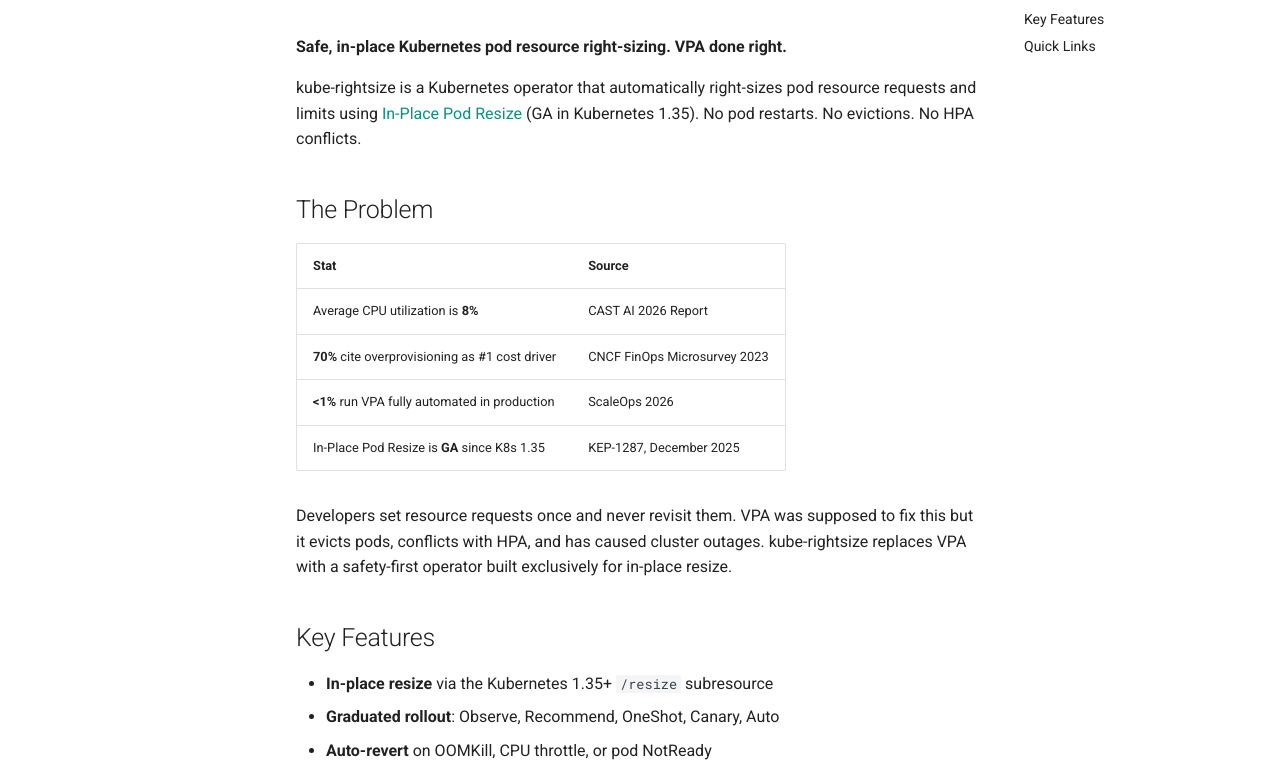
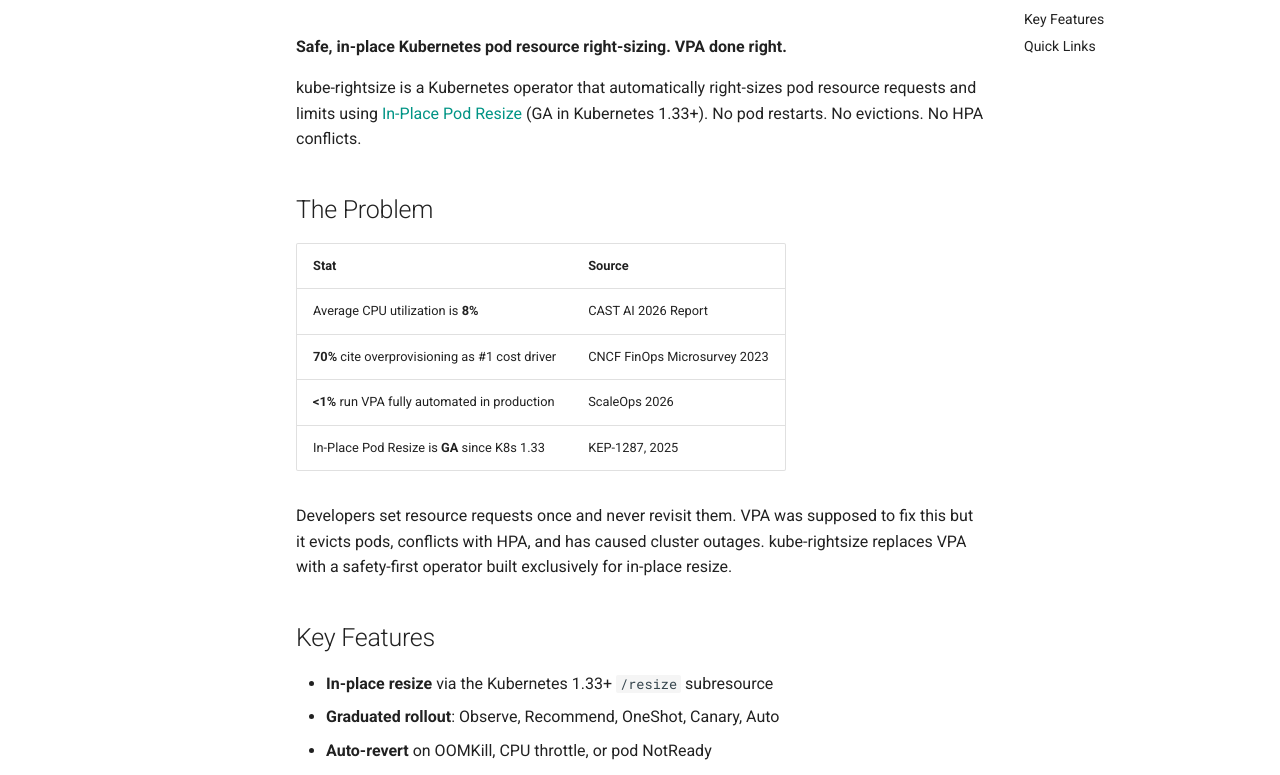
Before and after one commit to attune-io/attune, an MkDocs documentation site: the page built from docs/index.md, in a window 1280 px wide and 1400 px high. Shown: the part 194-969 px from the top of the window. Built offline with MkDocs 1.6.1 and Material for MkDocs 9.7.7, drawn with Linux system fonts in a browser that asks for light colours; comment, search, counter and statistics services are not loaded.

```diff
--- a/docs/index.md
+++ b/docs/index.md
@@ -5,7 +5,7 @@
 kube-rightsize is a Kubernetes operator that automatically right-sizes pod
 resource requests and limits using
 [In-Place Pod Resize](https://kubernetes.io/blog/2025/12/19/kubernetes-v1-35-in-place-pod-resize-ga/)
-(GA in Kubernetes 1.35). No pod restarts. No evictions. No HPA conflicts.
+(GA in Kubernetes 1.33+). No pod restarts. No evictions. No HPA conflicts.
 
 ## The Problem
 
@@ -14,7 +14,7 @@ resource requests and limits using
 | Average CPU utilization is **8%** | CAST AI 2026 Report |
 | **70%** cite overprovisioning as #1 cost driver | CNCF FinOps Microsurvey 2023 |
 | **<1%** run VPA fully automated in production | ScaleOps 2026 |
-| In-Place Pod Resize is **GA** since K8s 1.35 | KEP-1287, December 2025 |
+| In-Place Pod Resize is **GA** since K8s 1.33 | KEP-1287, 2025 |
 
 Developers set resource requests once and never revisit them. VPA was supposed
 to fix this but it evicts pods, conflicts with HPA, and has caused cluster
@@ -23,7 +23,7 @@ exclusively for in-place resize.
 
 ## Key Features
 
-- **In-place resize** via the Kubernetes 1.35+ `/resize` subresource
+- **In-place resize** via the Kubernetes 1.33+ `/resize` subresource
 - **Graduated rollout**: Observe, Recommend, OneShot, Canary, Auto
 - **Auto-revert** on OOMKill, CPU throttle, or pod NotReady
 - **HPA coexistence** without death spirals
```
Also changed, not shown: .codecov.yml (added, +15 -0 lines), CHANGELOG.md (+1 -1 lines), README.md (+4 -4 lines), charts/kube-rightsize/README.md (+1 -1 lines), docs/SPEC.md (+3 -3 lines), docs/contributing/development.md (+2 -2 lines), docs/getting-started/concepts.md (+1 -1 lines), docs/getting-started/installation.md (+2 -2 lines), examples/README.md (+1 -1 lines), examples/full-stack/README.md (+1 -1 lines), 4 other files.
